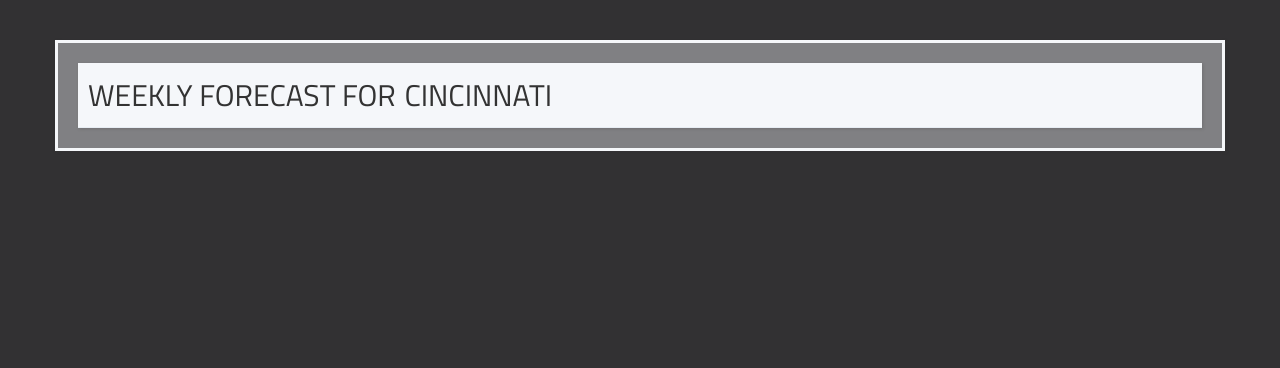
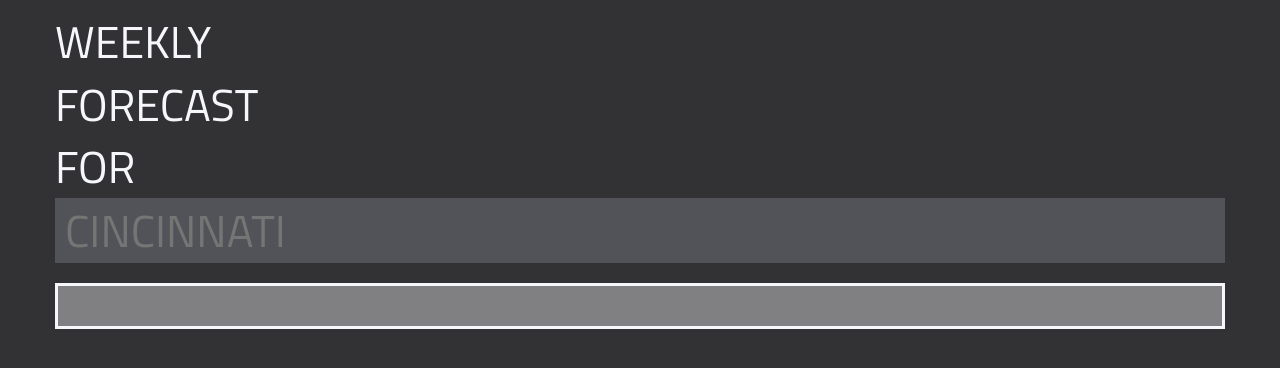
Before and after one commit to tomgobich/tiy_week3_day4_weather_app, a website: page index.html in a window 1280 px wide. Drawn offline with nearby package versions, Linux system fonts and the light colour scheme; no server answers.

Commit message:
changed the way the title and input are displayed

```diff
--- a/index.html
+++ b/index.html
@@ -22,28 +22,21 @@
 	<div class="container-fluid weather-fluid">
 		<div class="container weather">
 			<div class="row">
+				<div class="col-xs-12">
+					<div class="forecast-title">
+						<h2 class="title">
+							Weekly Forecast for
+							<form id="locationForm">
+								<input id="locationInput" type="text" name="location" placeholder="Cincinnati" autofocus="autofocus">
+							</form>
+						</h2>
+					</div>
+				</div>
 				<div class="col-xs-12 forecast-5-day">
 					<div class="forecast-content">
-						<div class="forecast-title">
-							<h2 class="title">
-								Weekly Forecast for
-								<form id="locationForm">
-									<input id="locationInput" type="text" name="location">
-								</form>
-							</h2>
-						</div>
 						<div id="forecastData">
 							<!--
-							Content to dynamically insert
-
-							<div class="forecast-day">
-								<h3 class="day">FRIDAY</h3>
-								<p class="condition">Partly Cloudy</p>
-								<img class="forecast-icon" src="http://openweathermap.org/img/w/10d.png" alt="condition...">
-								<p class="temp low">44&deg;</p>
-								<p class="temp high">66&deg;</p>
-							</div>
-
+								Weekly Forecast Goes Here
 							-->
 						</div>
 					</div>
--- a/js/main.js
+++ b/js/main.js
@@ -44,12 +44,14 @@ $(document).ready(function()
 
 	function getForecastFromAPI(location)
 	{
+		var $locationInput = $('#locationInput');
+
+		$locationInput.val(location).focus();
+
 		if(location === undefined || location.trim() === "")
 		{
 			location = 'Cincinnati';
 		}
-
-		$('#locationInput').val(location).focus();
 
 		$.ajax({
 			url: `http://api.openweathermap.org/data/2.5/forecast/daily?q=${location}&type=like&units=imperial&cnt=7&APPID=ebf5e5843530b4f8cf4c0bd17b6b6048`,
--- a/sass/main.scss
+++ b/sass/main.scss
@@ -51,30 +51,21 @@ button {
 
 
 
-.forecast-5-day {
-	background-color: rgba($color-white, .4);
-	text-align: center;
-	padding: 20px;
-	border: 3px solid $color-white;
-	@include boxShadow();
-	margin-top: 40px;
-
-	.forecast-content {
-		@include boxShadow();
-
 .forecast-title {
 	width: 100%;
-			background-color: $color-white;
-			border-bottom: 1px solid rgba($color-dark-white, .4);
-			padding: 10px;
+	color: $color-white;
+	// padding: 10px;
+	margin: 10px -15px 0;
 
 	.title {
+		font-size: 3.2em;
 		text-align: left;
 		text-transform: uppercase;
+		word-spacing: 100vw;
 		margin: 0;
 
 		form {
-					width: 40%;
+			width: calc(100% + 30px);
 			display: inline-block;
 		}
 
@@ -83,11 +74,26 @@ button {
 			text-align: left;
 			text-transform: uppercase;
 			border: none;
-					background-color: transparent;
+			padding-left: 10px;
+			background-color: rgba($color-dark-white, .2);
 			outline: none;
+			border-radius: 0px;
 		}
 	}
 }
+
+
+
+.forecast-5-day {
+	background-color: rgba($color-white, .4);
+	text-align: center;
+	padding: 20px;
+	border: 3px solid $color-white;
+	@include boxShadow();
+	margin-top: 20px;
+
+	.forecast-content {
+		@include boxShadow();
 
 		.forecast-day {
 			width: (100% / 7);
@@ -97,7 +103,7 @@ button {
 			float: left;
 
 			&:last-child {
-				border-right: none;
+				border-right: 1px solid transparent;
 			}
 
 			&:after {
@@ -149,15 +155,12 @@ button {
 	.forecast-5-day {
 		font-size: 0.8em;
 		padding: 10px;
-
-		.forecast-content {
+	}
 
 	.forecast-title {
 
 		.title {
 			font-size: 1.6em;
-				}
-			}
 		}
 	}
 
@@ -202,7 +205,7 @@ button {
 					max-width: 30px;
 					float: left;
 					display: inline-block;
-					padding: 5px 0 0 0;
+					padding: 4px 0 0 0;
 					position: absolute;
 					left: 15px;
 				}
```
Also changed, not shown: css/main.css. Lines whose indentation alone changed are shown as unchanged.
